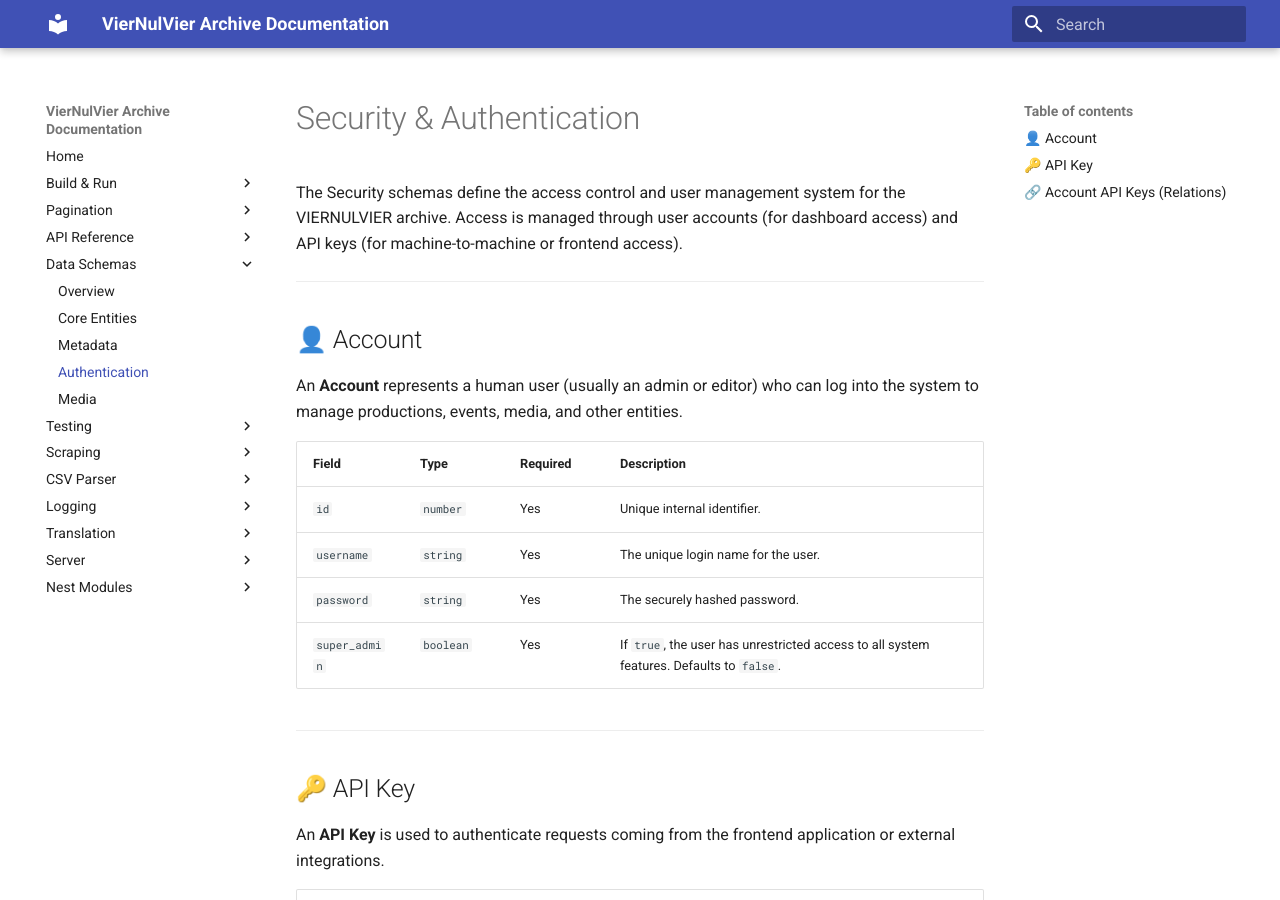
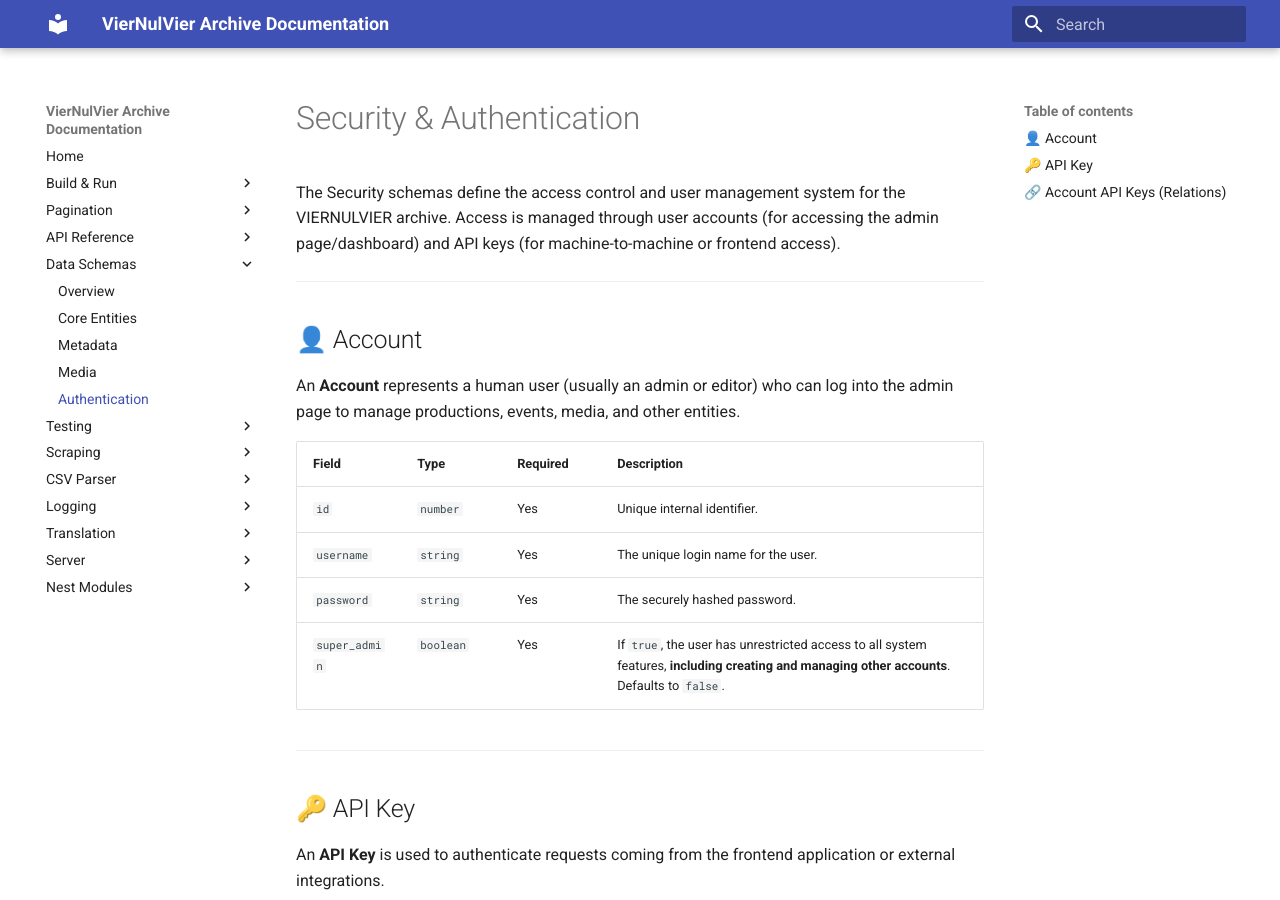
Before and after one commit to SELab-2/viernulvier-4, an MkDocs documentation site: the page built from docs/schemas/auth.md, in a window 1280 px wide and 900 px high. Built offline with MkDocs 1.6.1 and Material for MkDocs 9.7.7, drawn with Linux system fonts in a browser that asks for light colours; the version menu is left out.

Commit message:
Implemented requested changes

```diff
--- a/docs/schemas/auth.md
+++ b/docs/schemas/auth.md
@@ -1,18 +1,18 @@
 # Security & Authentication
 
-The Security schemas define the access control and user management system for the VIERNULVIER archive. Access is managed through user accounts (for dashboard access) and API keys (for machine-to-machine or frontend access).
+The Security schemas define the access control and user management system for the VIERNULVIER archive. Access is managed through user accounts (for accessing the admin page/dashboard) and API keys (for machine-to-machine or frontend access).
 
 ---
 
 ## 👤 Account
-An **Account** represents a human user (usually an admin or editor) who can log into the system to manage productions, events, media, and other entities.
+An **Account** represents a human user (usually an admin or editor) who can log into the admin page to manage productions, events, media, and other entities.
 
 | Field | Type | Required | Description |
 | :--- | :--- | :--- | :--- |
 | `id` | `number` | Yes | Unique internal identifier. |
 | `username` | `string` | Yes | The unique login name for the user. |
 | `password` | `string` | Yes | The securely hashed password. |
-| `super_admin` | `boolean` | Yes | If `true`, the user has unrestricted access to all system features. Defaults to `false`. |
+| `super_admin` | `boolean` | Yes | If `true`, the user has unrestricted access to all system features, **including creating and managing other accounts**. Defaults to `false`. |
 
 ---
 
--- a/mkdocs.yml
+++ b/mkdocs.yml
@@ -34,8 +34,8 @@ nav:
       - Overview: schemas/index.md
       - Core Entities: schemas/entities.md
       - Metadata: schemas/metadata.md
+      - Media: schemas/media.md
       - Authentication: schemas/auth.md
-      - Media: schemas/media.md
   - Testing:
       - Overview: testing/index.md
       - Backend: testing/backend.md
```
Also changed, not shown: docs/schemas/index.md (+1 -0 lines), docs/schemas/media.md (+1 -1 lines).
